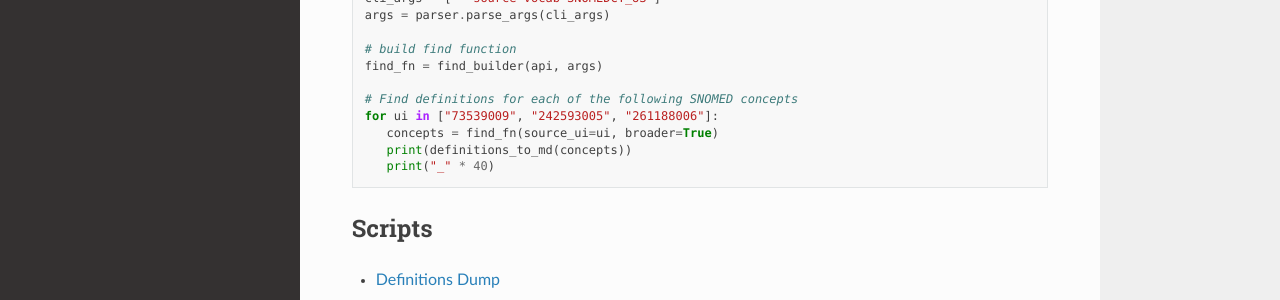
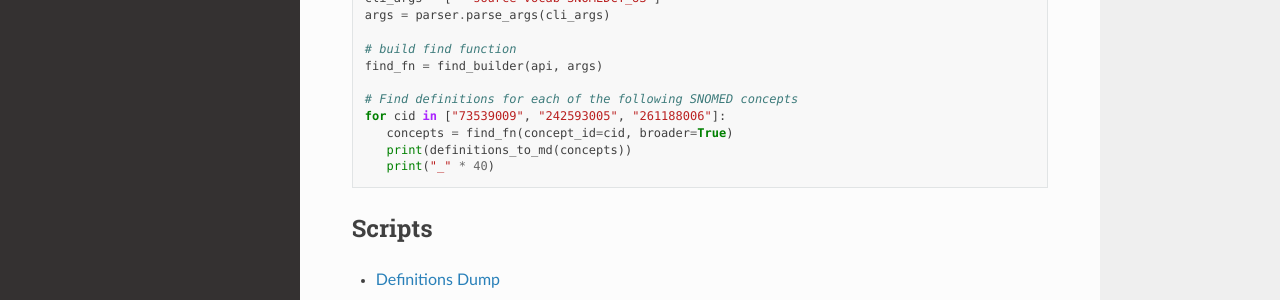
Before and after one commit to 3mcloud/umls-rat, a Sphinx documentation site: the page built from docs/examples.rst, in a window 1280 px wide and 900 px high, scrolled down 980 px. Shown: the part 419-719 px from the top of the window. Built offline with Sphinx 7.4.7 and the Read the Docs theme 2.0.0, drawn with Linux system fonts in a browser that asks for light colours.

Commit message:
fix example

```diff
--- a/docs/examples.rst
+++ b/docs/examples.rst
@@ -83,8 +83,8 @@ Find defined concepts based on description only.
    find_fn = find_builder(api, args)
 
    # Find definitions for each of the following SNOMED concepts
-   for ui in ["73539009", "242593005", "261188006"]:
-      concepts = find_fn(source_ui=ui, broader=True)
+   for cid in ["73539009", "242593005", "261188006"]:
+      concepts = find_fn(concept_id=cid, broader=True)
       print(definitions_to_md(concepts))
       print("_" * 40)
 
```
